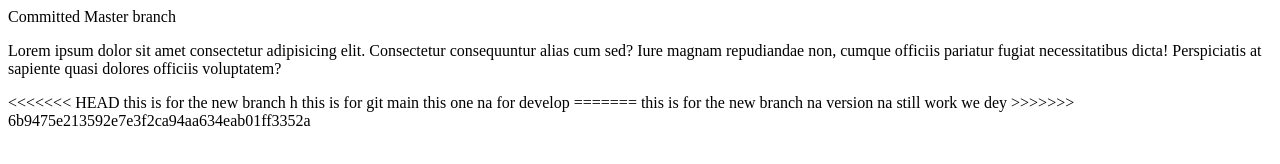
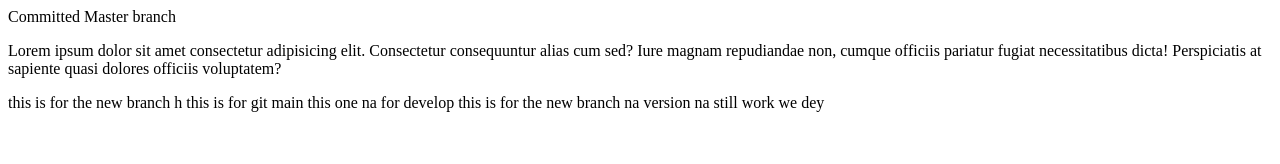
Before and after one commit to MikeHarolds/tutorial, a plain HTML site: page index.html in a window 1280 px wide. Drawn offline with Linux system fonts and the light colour scheme.

Commit message:
last change

```diff
--- a/index.html
+++ b/index.html
@@ -13,14 +13,11 @@
         necessitatibus dicta! Perspiciatis at sapiente quasi dolores officiis voluptatem?
     </p>
     <p>
-<<<<<<< HEAD
         this is for the new branch h
         this is for git main
         this one na for develop
-=======
         this is for the new branch na version
         na still work we dey
->>>>>>> 6b9475e213592e7e3f2ca94aa634eab01ff3352a
     </p>
 </body>
 </html>
```
